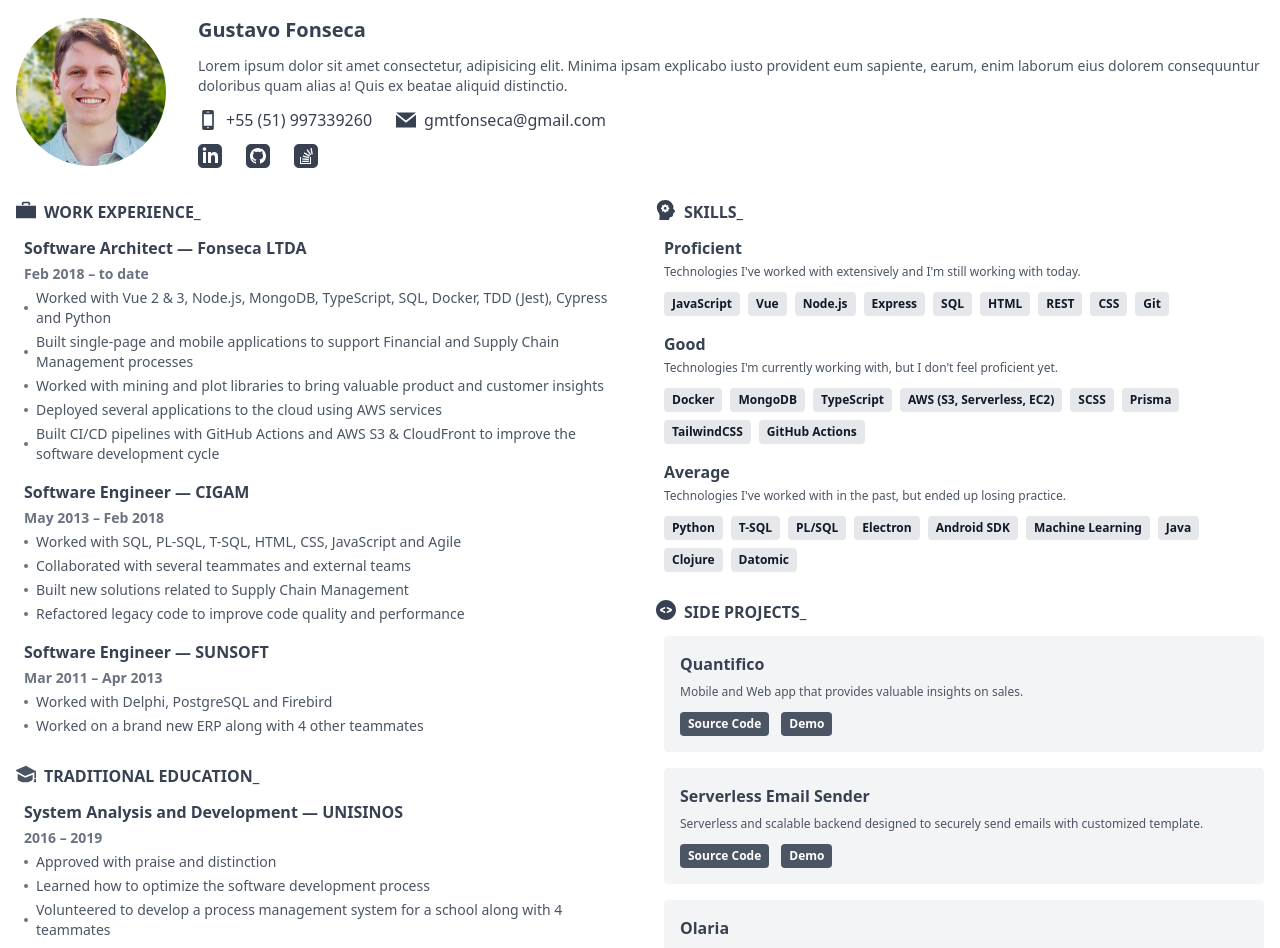
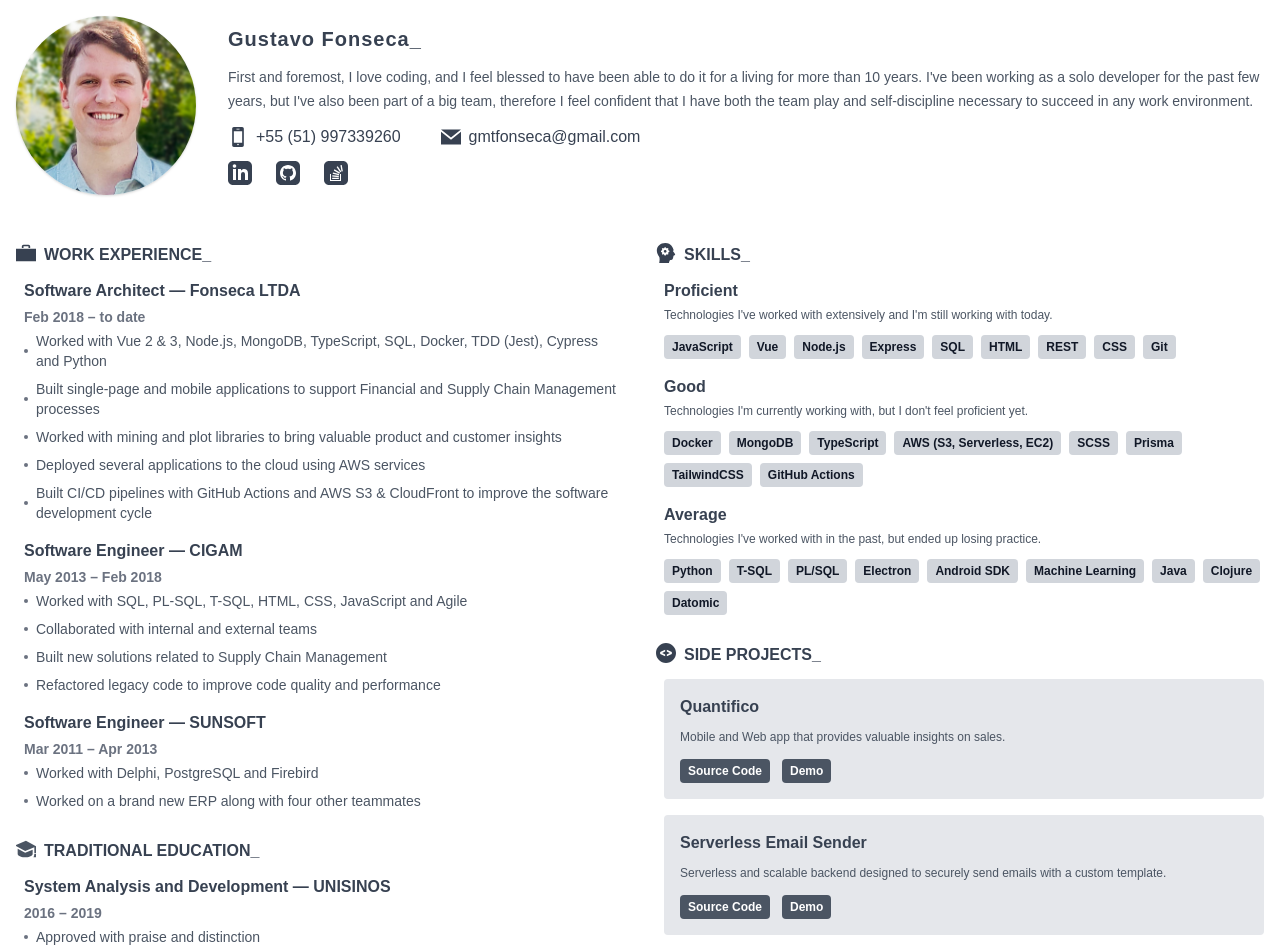
Before and after one commit to gmtfonseca/cv, a Vue app: page / in a window 1280 px wide. Shown: the top 948 px of the page. Built offline with nearby package versions, Linux system fonts and the light colour scheme.

Commit message:
remove font scaling

```diff
--- a/src/App.vue
+++ b/src/App.vue
@@ -1,27 +1,23 @@
 <template>
   <div class="m-4">
-    <div class="grid items-center gap-8 mb-8 grid-cols-profile">
+    <div class="grid items-center gap-8 mb-12 grid-cols-profile">
       <div>
-        <img class="rounded-full" src="@/assets/profile.jpeg" />
+        <img class="rounded-full shadow" src="@/assets/profile.jpeg" />
       </div>
 
       <div class="flex flex-col gap-3">
-        <h1 class="text-xl font-bold text-gray-700">Gustavo Fonseca</h1>
-        <p class="text-sm text-gray-600">
-          Lorem ipsum dolor sit amet consectetur, adipisicing elit. Minima ipsam
-          explicabo iusto provident eum sapiente, earum, enim laborum eius
-          dolorem consequuntur doloribus quam alias a! Quis ex beatae aliquid
-          distinctio.
-          <!-- First and foremost, I love coding, and I feel blessed that I've been able to do it for a living for more than 10 years.
+        <h1 class="text-xl font-bold tracking-wider text-gray-700">
+          Gustavo Fonseca_
+        </h1>
+        <p class="text-sm leading-6 text-gray-600">
+          First and foremost, I love coding, and I feel blessed to have been
+          able to do it for a living for more than 10 years. I've been working
+          as a solo developer for the past few years, but I've also been part of
+          a big team, therefore I feel confident that I have both the team play
+          and self-discipline necessary to succeed in any work environment.
+        </p>
 
-            I've been working as a solo developer for the past few years, but I've also been part of a big team, therefore I feel confident that I have both the team play and self-discipline necessary
-            to succeed in any work environment.
-
-            Lastly, based on my expertises and according to the industry terminology, I'm classified as a Full-Stack Developer, however, I prefer to describe myself simply as a Software Engineer, that
-            is, someone who is willing to tackle any problem, regardless of the environment, with code.
-          -->
-        </p>
-        <div class="flex gap-6">
+        <div class="flex gap-10">
           <div class="contact-item">
             <PhoneIcon class="contact-icon" />
             <span>+55 (51) 997339260</span>
@@ -77,14 +73,14 @@
                 </p>
                 <p class="subsection-timeline">{{ workExperience.period }}</p>
               </div>
-              <ul class="space-y-1">
+              <ul class="space-y-2">
                 <li
                   v-for="task in workExperience.tasks"
                   :key="task"
                   class="topic"
                 >
                   <ListBulletIcon />
-                  <span>{{ task }}</span>
+                  <span class="topic-text">{{ task }}</span>
                 </li>
               </ul>
             </div>
@@ -111,14 +107,14 @@
                   {{ traditionalCourse.period }}
                 </p>
               </div>
-              <ul class="space-y-1">
+              <ul class="space-y-2">
                 <li
                   v-for="task in traditionalCourse.tasks"
                   :key="task"
                   class="topic"
                 >
                   <ListBulletIcon />
-                  <span>{{ task }}</span>
+                  <span class="topic-text">{{ task }}</span>
                 </li>
               </ul>
             </div>
@@ -143,7 +139,7 @@
                 <div
                   v-for="topic in skill.topics"
                   :key="topic"
-                  class="px-2 py-1 text-xs font-semibold text-gray-900 bg-gray-200 rounded"
+                  class="px-2 py-1 text-xs font-semibold text-gray-900 bg-gray-300 rounded"
                 >
                   {{ topic }}
                 </div>
@@ -162,14 +158,14 @@
             <li
               v-for="sideProject in sideProjects"
               :key="sideProject"
-              class="p-4 bg-gray-100 rounded"
+              class="p-4 bg-gray-200 rounded"
             >
               <div>
                 <h3 class="subsection-title">
                   {{ sideProject.name }}
                 </h3>
 
-                <p class="mt-2 text-xs text-gray-600">
+                <p class="mt-2 text-xs leading-5 text-gray-600">
                   {{ sideProject.description }}
                 </p>
 
@@ -192,7 +188,7 @@
             <h2 class="section-title">ONLINE EDUCATION_</h2>
           </div>
 
-          <ul class="ml-2 space-y-1">
+          <ul class="ml-2 space-y-2">
             <li
               v-for="onlineCourse in onlineCourses"
               :key="onlineCourse.course"
@@ -263,13 +259,11 @@ export default {
 </script>
 
 <style>
-html {
-  font-size: 100%;
+html:not(svg) {
   font-family: 'Montserrat', sans-serif;
-  /* font-family: 'Open Sans', sans-serif; */
 }
 
-@import url('https://fonts.googleapis.com/css2?family=Montserrat:wght@100;200;300;400;500;600;700&family=Open+Sans:wght@300;400;500;600;700;800&display=swap');
+@import url('https://fonts.googleapis.com/css2?family=Montserrat:wght@100;200;300;400;500;600;700&display=swap');
 
 .contact-item {
   @apply flex items-center space-x-2 text-gray-700;
@@ -320,6 +314,10 @@ html {
 }
 
 .topic {
-  @apply flex items-center space-x-2 text-sm text-gray-600;
+  @apply flex items-center space-x-2;
+}
+
+.topic-text {
+  @apply text-sm text-gray-600;
 }
 </style>
--- a/src/assets/icons/ListBulletIcon.vue
+++ b/src/assets/icons/ListBulletIcon.vue
@@ -1,5 +1,7 @@
 <template>
-  <svg viewBox="0 0 24 24" class="flex-none w-1 h-1 text-gray-500 fill-current">
+  <!-- <svg viewBox="0 0 24 24" class="flex-none w-1 h-1 text-gray-500 fill-current">
     <circle cx="12" cy="12" r="12" />
-  </svg>
+  </svg> -->
+
+  <div class="flex-grow-0 flex-shrink-0 w-1 h-1 bg-gray-500 rounded-full"></div>
 </template>
--- a/src/data.js
+++ b/src/data.js
@@ -17,7 +17,7 @@ export const workExperiences = [
     period: 'May 2013 – Feb 2018',
     tasks: [
       'Worked with SQL, PL-SQL, T-SQL, HTML, CSS, JavaScript and Agile',
-      'Collaborated with several teammates and external teams',
+      'Collaborated with internal and external teams',
       'Built new solutions related to Supply Chain Management',
       'Refactored legacy code to improve code quality and performance',
     ],
@@ -28,7 +28,7 @@ export const workExperiences = [
     period: 'Mar 2011 – Apr 2013',
     tasks: [
       'Worked with Delphi, PostgreSQL and Firebird',
-      'Worked on a brand new ERP along with 4 other teammates',
+      'Worked on a brand new ERP along with four other teammates',
     ],
   },
 ]
@@ -41,7 +41,7 @@ export const traditionalCourses = [
     tasks: [
       'Approved with praise and distinction',
       'Learned how to optimize the software development process',
-      'Volunteered to develop a process management system for a school along with 4 teammates',
+      'Teamed up with four colleagues to develop a process management system for a local school',
     ],
   },
   {
@@ -59,6 +59,7 @@ export const traditionalCourses = [
     period: '2009 – 2011',
     tasks: [
       'Learned the basics of computer architecture and software development',
+      'Felt in love with software development',
     ],
   },
 ]
@@ -127,7 +128,7 @@ export const sideProjects = [
   {
     name: 'Serverless Email Sender',
     description:
-      'Serverless and scalable backend designed to securely send emails with customized template.',
+      'Serverless and scalable backend designed to securely send emails with a custom template.',
     techs: [
       'Node.js',
       'TypeScript',
@@ -190,4 +191,9 @@ export const onlineCourses = [
     institution: 'Harvard University',
     url: 'https://pll.harvard.edu/course/cs50-introduction-computer-science',
   },
+  {
+    course: 'Build a Modern Computer from First Principles',
+    institution: 'Hebrew University of Jerusalem',
+    url: 'https://pll.harvard.edu/course/cs50-introduction-computer-science',
+  },
 ]
--- a/tailwind.config.js
+++ b/tailwind.config.js
@@ -4,7 +4,7 @@ module.exports = {
   theme: {
     extend: {
       gridTemplateColumns: {
-        profile: '150px auto',
+        profile: '180px auto',
       },
     },
   },
```
